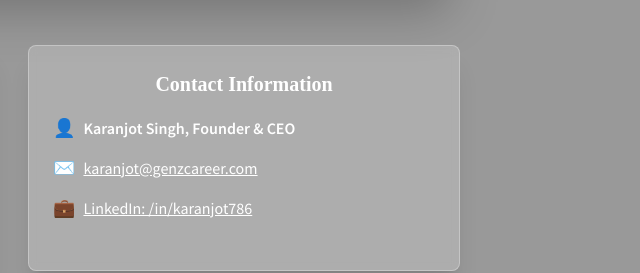
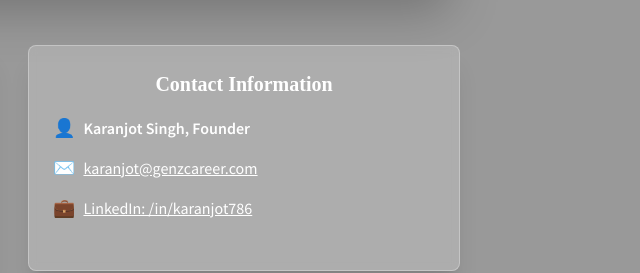
Before and after one commit to Karanjot786/karanjot786.github.io, a plain HTML site: page ces/index.html in a window 1280 px wide. Shown: the part 5556-5829 px from the top of the page, 628-1268 px from the left. Drawn offline with nearby package versions, Linux system fonts and the light colour scheme; a web font is replaced by a local one.

Commit message:
Update title in index.html to reflect current role of Karanjot Singh

```diff
--- a/ces/index.html
+++ b/ces/index.html
@@ -632,7 +632,7 @@
                             <div class="space-y-3 text-white">
                                 <div class="flex items-center">
                                     <span class="mr-2 text-lg">👤</span>
-                                    <span class="font-semibold">Karanjot Singh, Founder & CEO</span>
+                                    <span class="font-semibold">Karanjot Singh, Founder</span>
                                 </div>
                                 <div class="flex items-center">
                                     <span class="mr-2 text-lg">✉️</span>
```
Also changed, not shown: images/gsoc.png (added), images/news (1).png (added), images/portfolio.png (added), 1 other file.
